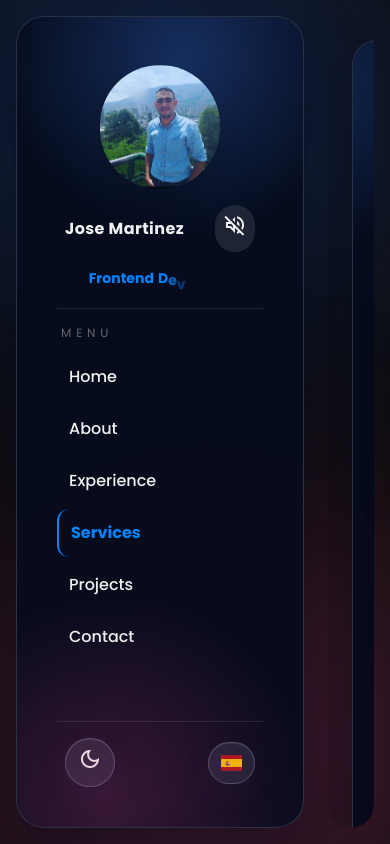
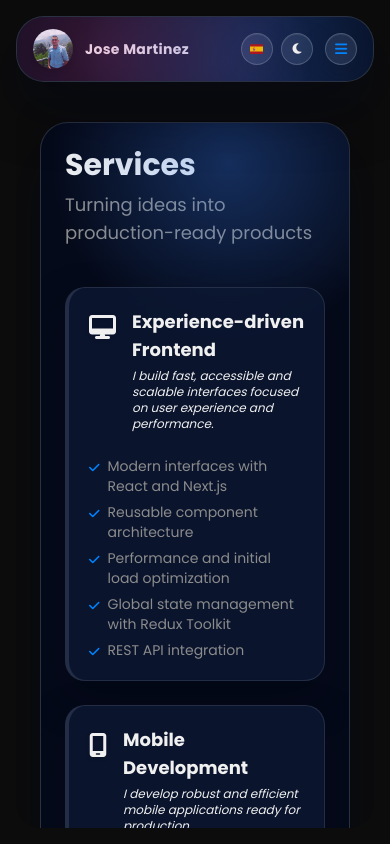
Before and after one commit to Jdalucard/NewPorfolio, a Next.js app: page /en/services in a window 390 px wide. Built offline with nearby package versions, Linux system fonts and the light colour scheme.

Commit message:
responsive

```diff
--- a/src/app/[locale]/contact/page.tsx
+++ b/src/app/[locale]/contact/page.tsx
@@ -10,21 +10,21 @@ const Contact = () => {
       title: t("contact.linkedinTitle"),
       description: t("contact.linkedinValue"),
       href: t("contact.linkedinLink"),
-      icon: "💼",
+      icon: <i className="fa-brands fa-linkedin text-xl text-[#0a66c2]"></i>,
       borderColor: "#0a66c2",
     },
     {
       title: t("contact.email"),
       description: t("contact.emailValue"),
       href: `mailto:${t("contact.emailValue")}`,
-      icon: "✉️",
+      icon: <i className="fa-solid fa-envelope text-xl text-[var(--color-primary)]"></i>,
       borderColor: "var(--color-primary)",
     },
     {
       title: t("contact.whatsappTitle"),
       description: t("contact.whatsappValue"),
       href: t("contact.whatsappLink"),
-      icon: "📱",
+      icon: <i className="fa-brands fa-whatsapp text-xl text-[#16a34a]"></i>,
       borderColor: "#16a34a",
     },
   ];
@@ -79,8 +79,8 @@ const Contact = () => {
                     <p className="text-sm text-[var(--color-secondary)]">{card.description}</p>
                   </div>
                 </div>
-                <p className="mt-3 inline-flex items-center gap-1 text-sm font-semibold text-[var(--color-primary)]">
-                  {t("contact.sendMessage")} <span aria-hidden="true">↗</span>
+                <p className="mt-3 inline-flex items-center gap-2 text-sm font-semibold text-[var(--color-primary)]">
+                  {t("contact.sendMessage")} <i className="fa-solid fa-arrow-up-right-from-square text-xs" aria-hidden="true"></i>
                 </p>
               </a>
             ))}
--- a/src/app/[locale]/layout.tsx
+++ b/src/app/[locale]/layout.tsx
@@ -23,10 +23,19 @@ export default async function RootLayout({ children, params }: Props) {
   const { locale } = await params;
   return (
     <html lang={locale}>
+      <head>
+        <link
+          rel="stylesheet"
+          href="https://cdnjs.cloudflare.com/ajax/libs/font-awesome/6.5.1/css/all.min.css"
+          integrity="sha512-DTOQO9RWCH3ppGqcWaEA1BIZOC6xxalwEsw9c2QQeAIftl+Vegovlnee1c9QX4TctnWMn13TZye+giMm8e2LwA=="
+          crossOrigin="anonymous"
+          referrerPolicy="no-referrer"
+        />
+      </head>
       <body className={`${poppins.variable} font-sans antialiased`}>
         <LanguageProvider>
           <ThemeProvider>
-            <main className="flex h-screen w-full items-stretch gap-6 p-4 md:gap-10 md:p-10 overflow-hidden">
+            <main className="flex flex-col lg:flex-row h-screen w-full gap-4 lg:gap-10 p-4 lg:p-10 overflow-hidden bg-[var(--color-bg)]">
               <Sidebar />
               <div className="relative flex-1 overflow-y-auto overflow-x-hidden rounded-3xl">
                 <AnimatedContainer>{children}</AnimatedContainer>
--- a/src/app/[locale]/page.tsx
+++ b/src/app/[locale]/page.tsx
@@ -74,15 +74,15 @@ export default function Home() {
 
           {/* Stats + Tech stack */}
           <div className="flex-1 min-w-0 space-y-5">
-            <div className="grid grid-cols-3 gap-3">
+            <div className="grid grid-cols-3 gap-2 md:gap-4">
               {[
                 { value: "3+", label: t("home.statYearsLabel") },
                 { value: "10+", label: t("home.statProjectsLabel") },
                 { value: "8+", label: t("home.statTechLabel") },
-              ].map((stat) => (
-                <div key={stat.value} className="frosted-card text-center py-4">
-                  <p className="text-2xl font-bold text-[var(--color-primary)]">{stat.value}</p>
-                  <p className="text-xs text-[var(--color-secondary)] mt-1 leading-tight">
+              ].map((stat, idx) => (
+                <div key={stat.value} className="frosted-card text-center !py-3 !px-1 md:!p-5 flex flex-col justify-center items-center">
+                  <p className="text-xl sm:text-2xl md:text-3xl font-bold text-[var(--color-primary)]">{stat.value}</p>
+                  <p className="text-[10px] md:text-xs text-[var(--color-secondary)] mt-1 md:mt-1.5 leading-[1.1] md:leading-tight w-full max-w-full break-words whitespace-normal text-balance">
                     {Array.isArray(stat.label) ? stat.label.join(", ") : stat.label}
                   </p>
                 </div>
--- a/src/app/[locale]/services/page.tsx
+++ b/src/app/[locale]/services/page.tsx
@@ -6,13 +6,13 @@ const Services = () => {
   const { t, getValue } = useLanguage();
 
   const serviceTypes = [
-    { key: "frontend",    icon: "🖥" },
-    { key: "mobile",      icon: "📱" },
-    { key: "backend",     icon: "⚙️" },
-    { key: "fullstack",   icon: "🧩" },
-    { key: "databases",   icon: "🗄" },
-    { key: "performance", icon: "🚀" },
-    { key: "consulting",  icon: "🧠" },
+    { key: "frontend",    icon: <i className="fa-solid fa-desktop text-2xl"></i> },
+    { key: "mobile",      icon: <i className="fa-solid fa-mobile-screen text-2xl"></i> },
+    { key: "backend",     icon: <i className="fa-solid fa-gears text-2xl"></i> },
+    { key: "fullstack",   icon: <i className="fa-solid fa-layer-group text-2xl"></i> },
+    { key: "databases",   icon: <i className="fa-solid fa-database text-2xl"></i> },
+    { key: "performance", icon: <i className="fa-solid fa-rocket text-2xl"></i> },
+    { key: "consulting",  icon: <i className="fa-solid fa-lightbulb text-2xl"></i> },
   ];
 
   return (
@@ -45,7 +45,7 @@ const Services = () => {
               <ul className="space-y-1.5">
                 {((getValue(`services.${service.key}.features`) as string[]) || []).map((feature, idx) => (
                   <li key={idx} className="flex items-start gap-2">
-                    <span className="mt-0.5 text-[var(--color-primary)] text-xs">✓</span>
+                    <span className="mt-1 text-[var(--color-primary)] text-xs"><i className="fa-solid fa-check"></i></span>
                     <p className="text-sm flex-1 text-[var(--color-secondary)]">{feature}</p>
                   </li>
                 ))}
@@ -56,8 +56,8 @@ const Services = () => {
 
         {/* What can I do for your project */}
         <div className="frosted-card border-t-4 border-[var(--color-primary)]/60">
-          <h2 className="text-xl font-bold mb-4 text-[var(--color-primary)]">
-            🛠 {t("services.whatCanIDoTitle")}
+          <h2 className="text-xl font-bold mb-4 flex items-center gap-2 text-[var(--color-primary)]">
+            <i className="fa-solid fa-toolbox"></i> {t("services.whatCanIDoTitle")}
           </h2>
           <div className="grid grid-cols-1 sm:grid-cols-2 gap-3">
             {((getValue("services.whatCanIDo") as string[]) || []).map((item, idx) => (
--- a/src/app/services/langs/en.json
+++ b/src/app/services/langs/en.json
@@ -65,7 +65,7 @@
       "company": "CC Orbit",
       "location": "Remote",
       "period": "Feb 2025 – Feb 2026",
-      "achievement1": "Led cross-platform mobile development with React Native and web support.",
+      "achievement1": "Developed cross-platform mobile apps with React Native, making key technical decisions, and implementing enhancements with web support.",
       "achievement2": "Designed SQL/MariaDB data architectures to ensure data integrity.",
       "achievement3": "Implemented native features and optimizations that boosted Android performance.",
       "achievement4": "Built backend business logic to keep the platform scalable."
--- a/src/app/services/langs/es.json
+++ b/src/app/services/langs/es.json
@@ -65,7 +65,7 @@
       "company": "CC Orbit",
       "location": "Remoto",
       "period": "Feb 2025 – Feb 2026",
-      "achievement1": "Lideré el desarrollo de aplicaciones móviles multiplataforma con React Native y soporte web.",
+      "achievement1": "Desarrollé aplicaciones móviles multiplataforma con React Native, tomando decisiones técnicas clave e implementando mejoras progresivas y soporte web.",
       "achievement2": "Diseñé e integré arquitecturas de datos con SQL y MariaDB para garantizar integridad.",
       "achievement3": "Implementé funcionalidades nativas y optimizaciones que elevaron el rendimiento en Android.",
       "achievement4": "Desarrollé lógica de negocio backend para asegurar la escalabilidad de la plataforma."
--- a/src/components/SideBar.tsx
+++ b/src/components/SideBar.tsx
@@ -1,5 +1,5 @@
 "use client";
-import { useRef, useState } from "react";
+import { useRef, useState, useEffect } from "react";
 import { motion } from "framer-motion";
 import { useTheme } from "@/provider/themeProvider";
 import { useLanguage } from "@/provider/LanguageProvider";
@@ -15,6 +15,7 @@ const phrasesArray = Object.values(PhraseText);
 export default function Sidebar() {
   const audioRef = useRef<HTMLAudioElement | null>(null);
   const [isPlaying, setIsPlaying] = useState(false);
+  const [isMobileMenuOpen, setIsMobileMenuOpen] = useState(false);
 
   const { theme, toggleTheme, isHydrated: themeHydrated } = useTheme();
   const { language, toggleLanguage, isHydrated: langHydrated } = useLanguage();
@@ -26,6 +27,17 @@ export default function Sidebar() {
   );
 
   const isClient = themeHydrated && langHydrated;
+
+  // Cierra el menú móvil si la pantalla crece
+  useEffect(() => {
+    const handleResize = () => {
+      if (window.innerWidth >= 1024) {
+        setIsMobileMenuOpen(false);
+      }
+    };
+    window.addEventListener("resize", handleResize);
+    return () => window.removeEventListener("resize", handleResize);
+  }, []);
 
   const togglePlayPause = () => {
     if (!audioRef.current) return;
@@ -40,9 +52,53 @@ export default function Sidebar() {
   };
 
   return (
-    <aside className="glass-panel w-72 flex flex-col overflow-hidden flex-shrink-0 self-stretch">
-      {/* Profile */}
-      <div className="flex flex-col items-center gap-4 text-center px-6 pt-6 pb-5">
+    <>
+      {/* MOBILE TOP BAR */}
+      <header className="lg:hidden glass-panel flex flex-shrink-0 items-center justify-between px-4 py-3 z-50">
+         <div className="flex items-center gap-3">
+            <Image src={picture} alt="Jose Martinez" width={40} height={40} className="w-10 h-10 rounded-full shadow-md object-cover" />
+            <h2 className="text-sm font-semibold tracking-wide text-[var(--color-text)]">Jose Martinez</h2>
+         </div>
+
+         <div className="flex items-center gap-2">
+            {isClient && (
+              <button onClick={toggleLanguage} className="glass-chip w-8 h-8 flex items-center justify-center transition-all hover:scale-105 active:scale-95">
+                <span className={`fi fi-${language === "es" ? "us" : "es"} text-[10px] rounded-[1px]`} />
+              </button>
+            )}
+            {isClient && (
+              <button onClick={toggleTheme} className="glass-chip w-8 h-8 flex items-center justify-center transition-all hover:scale-105 active:scale-95">
+                {theme === "dark" ? (
+                  <i className="fa-solid fa-moon text-[12px] text-[var(--color-text)]"></i>
+                ) : (
+                  <i className="fa-solid fa-sun text-[12px] text-[var(--color-text)]"></i>
+                )}
+              </button>
+            )}
+            <button onClick={() => setIsMobileMenuOpen(!isMobileMenuOpen)} className="glass-chip w-8 h-8 flex items-center justify-center transition-all hover:scale-105 active:scale-95 ml-1">
+              <i className={`fa-solid ${isMobileMenuOpen ? "fa-xmark" : "fa-bars"} text-[14px] text-[var(--color-primary)]`}></i>
+            </button>
+         </div>
+      </header>
+
+      {/* Overlay para móvil */}
+      {isMobileMenuOpen && (
+        <div
+          className="fixed inset-0 bg-black/40 z-40 lg:hidden backdrop-blur-sm transition-opacity"
+          onClick={() => setIsMobileMenuOpen(false)}
+        />
+      )}
+
+      {/* SIDEBAR (DESKTOP) & MOBILE BOTTOM SHEET */}
+      <aside
+        className={`glass-panel flex-col overflow-hidden flex-shrink-0 transition-transform duration-500 z-50
+          lg:w-72 lg:self-stretch lg:static lg:translate-y-0 lg:h-auto lg:max-h-none lg:m-0 lg:rounded-3xl lg:flex
+          fixed bottom-0 left-2 right-2 mb-2 rounded-t-3xl rounded-b-3xl max-h-[85vh] flex
+          ${isMobileMenuOpen ? "translate-y-0" : "translate-y-[150%] lg:translate-y-0"}
+        `}
+      >
+        {/* Profile (Oculto en mobile drawer, visible en desktop) */}
+        <div className="hidden lg:flex flex-col items-center gap-4 text-center px-6 pt-6 pb-5">
         <Image
           src={picture}
           alt="My Picture"
@@ -87,25 +143,25 @@ export default function Sidebar() {
         </motion.h1>
       </div>
 
-      <div className="mx-4 h-px bg-white/10" />
+      <div className="hidden lg:block mx-4 h-px bg-white/10" />
 
       {/* Navigation */}
-      <div className="flex-1 overflow-y-auto px-4 py-4">
+      <div className="flex-1 overflow-y-auto px-4 py-4" onClick={() => setIsMobileMenuOpen(false)}>
         <Navigation />
       </div>
 
-      <div className="mx-4 h-px bg-white/10" />
+      <div className="hidden lg:block mx-4 h-px bg-white/10" />
 
-      {/* Controls */}
-      <div className="flex items-center justify-between px-6 py-4">
+      {/* Controls (Hidden on mobile dropdown because they are in the header, shown on desktop) */}
+      <div className="hidden lg:flex items-center justify-between px-6 py-4">
         <button
           onClick={toggleTheme}
           className="glass-chip px-3 py-2 transition-all duration-300 hover:-translate-y-0.5"
         >
           {theme === "dark" ? (
-            <span className="material-symbols-outlined text-[18px]">dark_mode</span>
+            <span className="material-symbols-outlined text-[18px] text-[var(--color-text)]">dark_mode</span>
           ) : (
-            <span className="material-symbols-outlined text-[18px]">light_mode</span>
+            <span className="material-symbols-outlined text-[18px] text-[var(--color-text)]">light_mode</span>
           )}
         </button>
 
@@ -116,13 +172,14 @@ export default function Sidebar() {
             title={language === "es" ? "Switch to English" : "Cambiar a Español"}
           >
             {language === "es" ? (
-              <span className="fi fi-us"></span>
+              <span className="fi fi-us rounded-sm"></span>
             ) : (
-              <span className="fi fi-es"></span>
+              <span className="fi fi-es rounded-sm"></span>
             )}
           </button>
         )}
       </div>
     </aside>
+    </>
   );
 }
```
